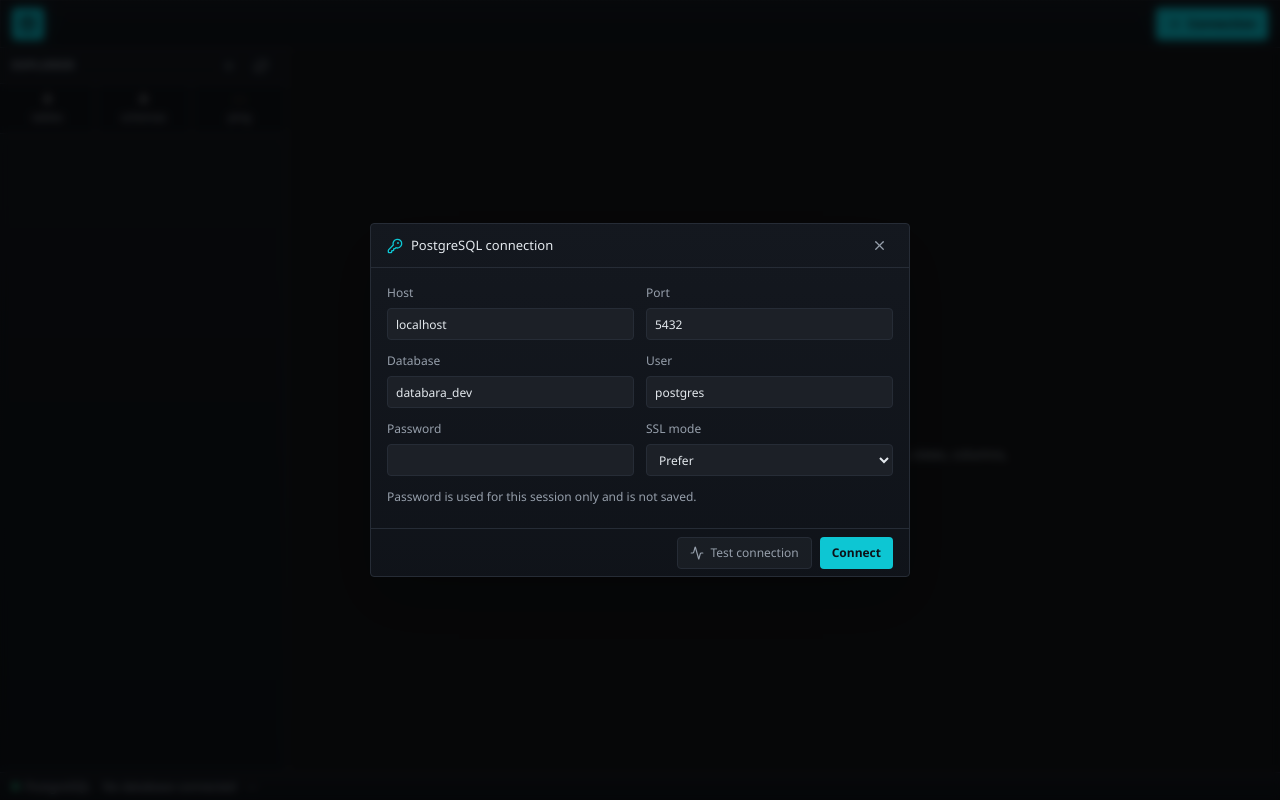
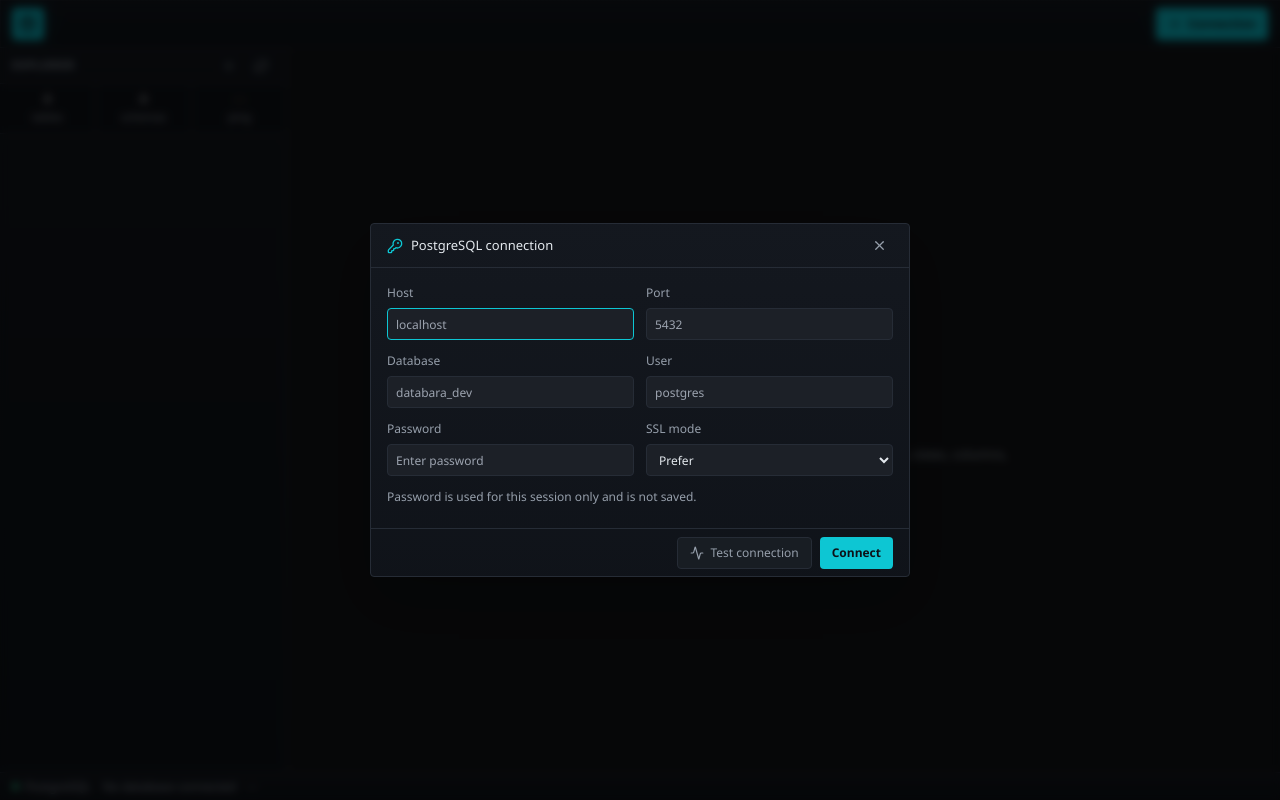
Before and after one commit to ClaudioGuevaraDev/databara-app, a React (Vite) app: page / in a window 1280 px wide. Built offline with nearby package versions, Linux system fonts and the light colour scheme.

Commit message:
fix(ui): improve connection dialogs and status indicators

```diff
--- a/package.json
+++ b/package.json
@@ -1,6 +1,6 @@
 {
   "name": "databara",
-  "version": "0.2.0",
+  "version": "0.2.1",
   "private": true,
   "type": "module",
   "packageManager": "pnpm@11.6.0",
--- a/src/app/App.tsx
+++ b/src/app/App.tsx
@@ -50,6 +50,7 @@
 
 type QueryState = "idle" | "running" | "success" | "error" | "cancelled";
 type Toast = { text: string; tone?: "default" | "success" | "warning" };
+type ConnectionFormDraft = Omit<ConnectionDraft, "port"> & { port: string };
 
 const rowLimits = [25, 50, 100, 500];
 const schemas = ["public", "analytics"];
@@ -64,6 +65,10 @@
 
 function activeDatabaseNodeId(connection: StoredConnectionDraft) {
   return `database:${connection.database}`;
+}
+
+function connectionKey(connection: Pick<ConnectionDraft, "host" | "port" | "database" | "user">) {
+  return `${connection.host}:${connection.port}:${connection.database}:${connection.user}`;
 }
 
 function isSavedConnectionNodeId(nodeId: string) {
@@ -247,6 +252,31 @@
 
 function connectionDisplayName(draft: Pick<ConnectionDraft, "database" | "host" | "port">) {
   return `${draft.database} (${draft.host}:${draft.port})`;
+}
+
+function buildConnectionDraft(formDraft: ConnectionFormDraft): ConnectionDraft {
+  const host = formDraft.host.trim();
+  const port = formDraft.port.trim();
+  const database = formDraft.database.trim();
+  const user = formDraft.user.trim();
+
+  if (!host || !port || !database || !user) {
+    throw new Error("Host, port, database, and user are required.");
+  }
+
+  const parsedPort = Number(port);
+  if (!Number.isInteger(parsedPort) || parsedPort <= 0) {
+    throw new Error("Port must be a valid positive number.");
+  }
+
+  return {
+    ...formDraft,
+    host,
+    port: parsedPort,
+    database,
+    user,
+    password: formDraft.password,
+  };
 }
 
 export function App() {
@@ -273,7 +303,7 @@
   const [resultsOpen, setResultsOpen] = useState(true);
   const [rowLimit, setRowLimit] = useState(100);
   const [schema, setSchema] = useState("public");
-  const [toast, setToast] = useState<Toast>(() => ({
+  const [, setToast] = useState<Toast>(() => ({
     text: "Ready",
   }));
   const [refreshing, setRefreshing] = useState(false);
@@ -286,6 +316,10 @@
   const explorerTree = useMemo(
     () => buildStoredConnectionTree(storedConnections, activeExplorerTree),
     [activeExplorerTree, storedConnections],
+  );
+  const connectedConnectionKeys = useMemo(
+    () => new Set(connections.map((connection) => connectionKey(connection))),
+    [connections],
   );
 
   useEffect(() => {
@@ -310,17 +344,6 @@
       cancelled = true;
     };
   }, [activeConnection, requiresConnection, selectedObjectId]);
-
-  const statusText = useMemo(() => {
-    if (queryState === "running") return "Running query...";
-    if (queryState === "success" && queryResult) {
-      return `${queryResult.rowCount} rows returned in ${queryResult.durationMs} ms`;
-    }
-    if (queryState === "cancelled") return "Query cancelled";
-    if (queryState === "error") return "Query failed";
-    if (requiresConnection) return "";
-    return toast.text;
-  }, [queryResult, queryState, requiresConnection, toast.text]);
 
   function notify(text: string, tone: Toast["tone"] = "default") {
     setToast({ text, tone });
@@ -544,6 +567,7 @@
       >
         <Explorer
           activeConnection={activeConnection}
+          connectedConnectionKeys={connectedConnectionKeys}
           nodes={explorerTree}
           storedConnections={storedConnections}
           collapsedNodes={collapsedNodes}
@@ -632,9 +656,6 @@
       </div>
       <StatusBar
         activeConnection={activeConnection}
-        queryState={queryState}
-        statusText={statusText}
-        toast={toast}
       />
       {connectionDialogOpen ? (
         <ConnectionDialog
@@ -682,6 +703,7 @@
 
 function Explorer({
   activeConnection,
+  connectedConnectionKeys,
   nodes,
   storedConnections,
   collapsedNodes,
@@ -695,6 +717,7 @@
   onRefresh,
 }: {
   activeConnection: ConnectionProfile | null;
+  connectedConnectionKeys: Set<string>;
   nodes: DatabaseTreeNode[];
   storedConnections: StoredConnectionDraft[];
   collapsedNodes: Set<string>;
@@ -741,7 +764,7 @@
             depth={0}
             node={node}
             rootNodes={nodes}
-            activeConnection={activeConnection}
+            connectedConnectionKeys={connectedConnectionKeys}
             selectedObjectId={selectedObjectId}
             storedConnections={storedConnections}
             onConnectSaved={onConnectSaved}
@@ -759,7 +782,7 @@
   collapsedNodes,
   node,
   rootNodes,
-  activeConnection,
+  connectedConnectionKeys,
   depth,
   selectedObjectId,
   storedConnections,
@@ -771,7 +794,7 @@
   collapsedNodes: Set<string>;
   node: DatabaseTreeNode;
   rootNodes: DatabaseTreeNode[];
-  activeConnection: ConnectionProfile | null;
+  connectedConnectionKeys: Set<string>;
   depth: number;
   selectedObjectId: string;
   storedConnections: StoredConnectionDraft[];
@@ -785,13 +808,9 @@
   const selectable = node.kind === "table" || node.kind === "view";
   const savedConnection = isSavedConnectionNodeId(node.id);
   const deletableConnection = findStoredConnectionForNode(node, rootNodes, storedConnections);
-  const activeDatabase =
-    Boolean(deletableConnection) &&
-    Boolean(activeConnection) &&
-    activeConnection?.host === deletableConnection?.host &&
-    activeConnection?.port === deletableConnection?.port &&
-    activeConnection?.database === deletableConnection?.database &&
-    activeConnection?.user === deletableConnection?.user;
+  const connectedDatabase = deletableConnection
+    ? connectedConnectionKeys.has(connectionKey(deletableConnection))
+    : false;
   const selected = node.id === selectedObjectId;
 
   return (
@@ -828,10 +847,10 @@
         ) : deletableConnection ? (
           <span className="ml-auto flex items-center gap-1">
             <span
-              title={activeDatabase ? "Active connection" : "Inactive connection"}
+              title={connectedDatabase ? "Connected" : "Saved connection"}
               className={cn(
                 "h-2.5 w-2.5 rounded-full border",
-                activeDatabase
+                connectedDatabase
                   ? "border-emerald-300/80 bg-emerald-400 shadow-[0_0_10px_hsl(142_76%_55%/0.45)]"
                   : "border-amber-300/70 bg-amber-300/75 shadow-[0_0_6px_hsl(43_96%_56%/0.16)]",
               )}
@@ -870,7 +889,7 @@
               depth={depth + 1}
               node={child}
               rootNodes={rootNodes}
-              activeConnection={activeConnection}
+              connectedConnectionKeys={connectedConnectionKeys}
               selectedObjectId={selectedObjectId}
               storedConnections={storedConnections}
               onConnectSaved={onConnectSaved}
@@ -1352,37 +1371,50 @@
   onClose: () => void;
   onSave: (draft: ConnectionDraft) => Promise<void>;
 }) {
-  const defaultDraft: ConnectionDraft = {
-    name: "Local PostgreSQL",
-    host: "localhost",
-    port: 5432,
-    database: "databara_dev",
-    user: "postgres",
+  const defaultDraft: ConnectionFormDraft = {
+    name: "",
+    host: "",
+    port: "",
+    database: "",
+    user: "",
     password: "",
     sslMode: "Prefer",
   };
   const [testing, setTesting] = useState(false);
   const [saving, setSaving] = useState(false);
   const [testResult, setTestResult] = useState<string | null>(null);
-  const [draft, setDraft] = useState<ConnectionDraft>({
+  const [draft, setDraft] = useState<ConnectionFormDraft>({
     ...defaultDraft,
+    ...(initialDraft
+      ? {
           ...initialDraft,
+          port: String(initialDraft.port),
+        }
+      : null),
   });
 
-  function updateDraft(key: keyof ConnectionDraft, value: string) {
+  function updateDraft(key: keyof ConnectionFormDraft, value: string) {
     setDraft((current) => ({
       ...current,
-      [key]: key === "port" ? Number(value) : value,
+      [key]: value,
     }));
   }
 
   async function testConnection() {
+    setTestResult(null);
+    let nextDraft: ConnectionDraft;
+    try {
+      nextDraft = buildConnectionDraft(draft);
+    } catch (error) {
+      setTestResult(readErrorMessage(error));
+      return;
+    }
+
     setTesting(true);
-    setTestResult(null);
     try {
       const result = await testPostgresConnection({
-        ...draft,
-        name: connectionDisplayName(draft),
+        ...nextDraft,
+        name: connectionDisplayName(nextDraft),
       });
       setTestResult(result.message);
     } catch (error) {
@@ -1393,10 +1425,21 @@
   }
 
   async function saveConnection() {
+    setTestResult(null);
+    let nextDraft: ConnectionDraft;
+    try {
+      nextDraft = buildConnectionDraft(draft);
+    } catch (error) {
+      setTestResult(readErrorMessage(error));
+      return;
+    }
+
     setSaving(true);
-    setTestResult(null);
-    await onSave({ ...draft, name: connectionDisplayName(draft) });
+    try {
+      await onSave({ ...nextDraft, name: connectionDisplayName(nextDraft) });
+    } finally {
       setSaving(false);
+    }
   }
 
   return (
@@ -1411,24 +1454,44 @@
             <X size={15} />
           </IconButton>
         </div>
+        <form
+          onSubmit={(event) => {
+            event.preventDefault();
+            void saveConnection();
+          }}
+        >
           <div className="grid grid-cols-2 gap-3 p-4">
-          <Field label="Host" value={draft.host} onChange={(value) => updateDraft("host", value)} />
+            <Field
+              label="Host"
+              value={draft.host}
+              onChange={(value) => updateDraft("host", value)}
+              placeholder="localhost"
+              autoFocus
+            />
             <Field
               label="Port"
-            value={String(draft.port)}
+              value={draft.port}
               onChange={(value) => updateDraft("port", value)}
+              placeholder="5432"
             />
             <Field
               label="Database"
               value={draft.database}
               onChange={(value) => updateDraft("database", value)}
-          />
-          <Field label="User" value={draft.user} onChange={(value) => updateDraft("user", value)} />
+              placeholder="databara_dev"
+            />
+            <Field
+              label="User"
+              value={draft.user}
+              onChange={(value) => updateDraft("user", value)}
+              placeholder="postgres"
+            />
             <Field
               label="Password"
               value={draft.password}
               onChange={(value) => updateDraft("password", value)}
               type="password"
+              placeholder="Enter password"
             />
             <label className="grid gap-1.5 text-[12px] text-muted-foreground">
               SSL mode
@@ -1454,7 +1517,8 @@
           </div>
           <div className="flex h-12 items-center justify-end gap-2 border-t border-border px-4">
             <button
-            onClick={testConnection}
+              type="button"
+              onClick={() => void testConnection()}
               disabled={testing || saving}
               className="control flex h-8 items-center gap-1.5 rounded px-3 text-[12px]"
             >
@@ -1462,7 +1526,7 @@
               Test connection
             </button>
             <button
-            onClick={saveConnection}
+              type="submit"
               disabled={testing || saving}
               className="flex h-8 items-center gap-1.5 rounded bg-primary px-3 text-[12px] font-semibold text-primary-foreground hover:brightness-110 disabled:cursor-not-allowed disabled:opacity-70"
             >
@@ -1470,6 +1534,7 @@
               Connect
             </button>
           </div>
+        </form>
       </div>
     </div>
   );
@@ -1512,6 +1577,12 @@
             <X size={15} />
           </IconButton>
         </div>
+        <form
+          onSubmit={(event) => {
+            event.preventDefault();
+            void connect();
+          }}
+        >
           <div className="grid gap-3 p-4">
             <div className="grid gap-1 text-[12px] text-muted-foreground">
               <div className="truncate font-mono text-foreground">
@@ -1525,17 +1596,19 @@
               onChange={setPassword}
               type="password"
               className="col-span-1"
+              placeholder="Enter password"
+              autoFocus
             />
             <div className="min-h-5 text-[12px]">
               {error ? <span className="text-destructive">{error}</span> : null}
             </div>
           </div>
           <div className="flex h-12 items-center justify-end gap-2 border-t border-border px-4">
-          <button onClick={onClose} className="control h-8 rounded px-3 text-[12px]">
+            <button type="button" onClick={onClose} className="control h-8 rounded px-3 text-[12px]">
               Cancel
             </button>
             <button
-            onClick={connect}
+              type="submit"
               disabled={saving}
               className="flex h-8 items-center gap-1.5 rounded bg-primary px-3 text-[12px] font-semibold text-primary-foreground hover:brightness-110 disabled:cursor-not-allowed disabled:opacity-70"
             >
@@ -1543,6 +1616,7 @@
               Connect
             </button>
           </div>
+        </form>
       </div>
     </div>
   );
@@ -1596,19 +1670,9 @@
   );
 }
 
-function StatusBar({
-  activeConnection,
-  statusText,
-  queryState,
-  toast,
-}: {
-  activeConnection: ConnectionProfile | null;
-  statusText: string;
-  queryState: QueryState;
-  toast: Toast;
-}) {
-  return (
-    <footer className="chrome-panel flex h-7 shrink-0 items-center justify-between border-t border-border px-3 text-[12px] text-muted-foreground">
+function StatusBar({ activeConnection }: { activeConnection: ConnectionProfile | null }) {
+  return (
+    <footer className="chrome-panel flex h-7 shrink-0 items-center border-t border-border px-3 text-[12px] text-muted-foreground">
       <div className="flex items-center gap-3">
         <span className="flex items-center gap-1.5">
           <Circle size={7} className="fill-emerald-400 text-emerald-400" />
@@ -1619,23 +1683,6 @@
         <span>{activeConnection?.database ?? "No database connected"}</span>
         <span>{activeConnection?.defaultSchema ?? "--"}</span>
       </div>
-      {statusText ? (
-        <div
-          className={cn(
-            "flex items-center gap-1.5",
-            queryState === "success" && "text-emerald-300",
-            queryState === "error" && "text-destructive",
-            toast.tone === "warning" && "text-amber-300",
-          )}
-        >
-          {queryState === "running" ? (
-            <Loader2 size={13} className="animate-spin" />
-          ) : (
-            <Activity size={13} />
-          )}
-          {statusText}
-        </div>
-      ) : null}
     </footer>
   );
 }
@@ -1671,15 +1718,19 @@
 }
 
 function Field({
+  autoFocus,
   className,
   label,
   onChange,
+  placeholder,
   type = "text",
   value,
 }: {
+  autoFocus?: boolean;
   className?: string;
   label: string;
   onChange: (value: string) => void;
+  placeholder?: string;
   type?: string;
   value: string;
 }) {
@@ -1687,9 +1738,11 @@
     <label className={cn("grid gap-1.5 text-[12px] text-muted-foreground", className)}>
       {label}
       <input
+        autoFocus={autoFocus}
         type={type}
         value={value}
         onChange={(event) => onChange(event.target.value)}
+        placeholder={placeholder}
         className="h-8 rounded border border-border bg-[hsl(var(--panel-soft))] px-2 text-foreground outline-none focus:border-primary"
       />
     </label>
```
Also changed, not shown: 1 other file (tests, documents, lock files or other folders). Lines whose indentation alone changed are shown as unchanged.
